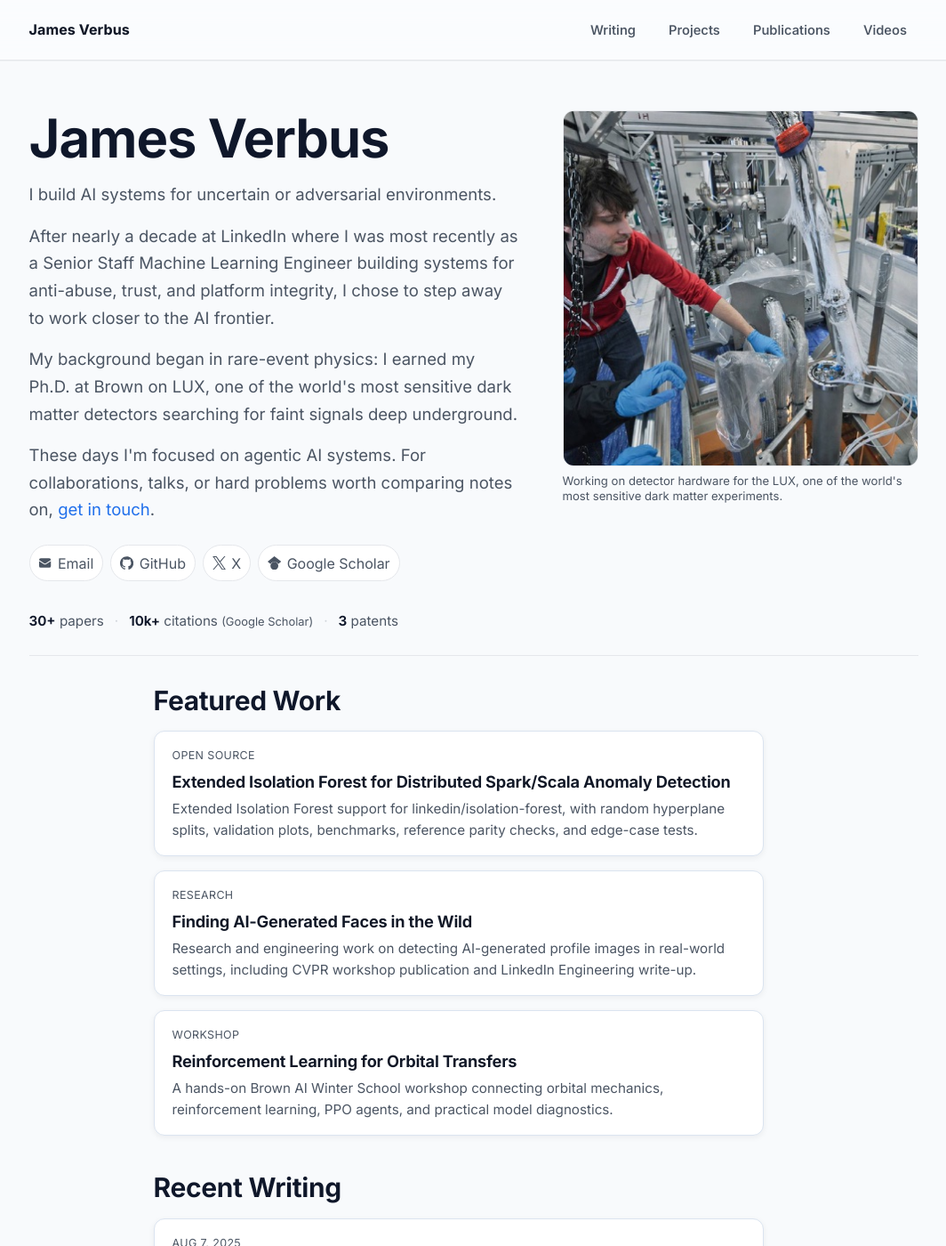
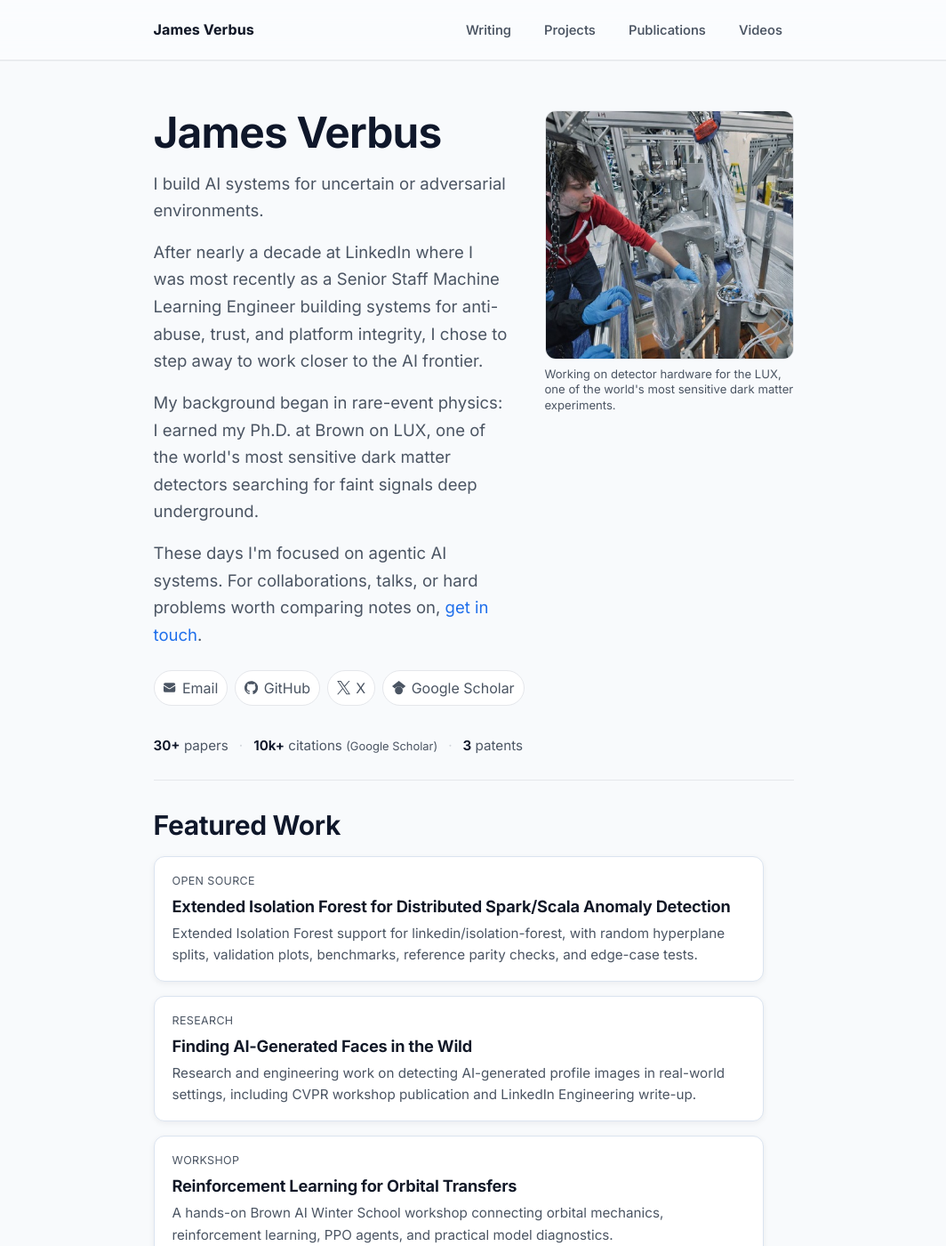
Before and after one commit to jverbus/jverbus.github.io, a Jekyll site: the page built from index.md, in a window 1280 px wide and 1400 px high. Shown: the whole window at 89% size, without its empty margins (100-1164 px from the left). Built offline with Jekyll 4.4.1, drawn with Linux system fonts in a browser that asks for light colours.

Commit message:
Unify the site on a single 720px container
Remove the home-only 1000px container so the nav, hero, sections,
and footer share one rail and nothing shifts between pages. The
two-column hero now fits within 720px: 280px photo column, contact
pills spanning full width, and a 3rem headline cap. Bump CSS
cache-buster to loop29.

Co-Authored-By: Claude Fable 5 <noreply@anthropic.com>

```diff
--- a/_includes/site/head.html
+++ b/_includes/site/head.html
@@ -164,6 +164,6 @@
   <link rel="icon" type="image/x-icon" href="{{ '/favicon.ico' | relative_url }}">
   <link rel="apple-touch-icon" sizes="180x180" href="{{ '/assets/images/apple-touch-icon.png' | relative_url }}">
   <link rel="preload" href="{{ '/assets/fonts/inter-latin-wght-normal.woff2' | relative_url }}" as="font" type="font/woff2" crossorigin>
-  <link href="{{ '/assets/css/modern.css' | relative_url | escape }}?v=loop28" rel="stylesheet" media="all">
+  <link href="{{ '/assets/css/modern.css' | relative_url | escape }}?v=loop29" rel="stylesheet" media="all">
   <link rel="alternate" type="application/atom+xml" title="{{ site.title | escape }}" href="{{ '/atom.xml' | absolute_url | escape }}">
 </head>
--- a/assets/css/modern.css
+++ b/assets/css/modern.css
@@ -64,7 +64,6 @@
   --space-12: 3rem;
 
   --max-content: 720px;
-  --max-home: 1000px;
   --max-readable: 68ch;
 }
 
@@ -673,29 +672,14 @@ h2.post-year-heading:first-of-type {
   margin-top: var(--space-2);
 }
 
-.page-home .unit-head-inner,
-.page-home .unit-body-inner,
-.page-home .unit-foot-inner {
-  max-width: calc(var(--max-home) + 2 * var(--space-4));
-}
-
-.page-home .entry-content {
-  max-width: var(--max-home);
-}
-
-.home-section {
-  max-width: var(--max-content);
-  margin-inline: auto;
-}
-
 .home-hero {
   display: grid;
-  grid-template-columns: minmax(0, 1fr) minmax(280px, 400px);
+  grid-template-columns: minmax(0, 1fr) 280px;
   grid-template-areas:
     "copy photo"
-    "contact photo"
+    "contact contact"
     "stats stats";
-  column-gap: var(--space-12);
+  column-gap: var(--space-10);
   row-gap: var(--space-6);
   align-items: start;
   padding: var(--space-6) 0 var(--space-6);
@@ -714,7 +698,7 @@ h2.post-year-heading:first-of-type {
 .home-hero h1 {
   max-width: 12.5em;
   margin: 0;
-  font-size: clamp(2.15rem, 5vw, 3.75rem);
+  font-size: clamp(2.15rem, 4.2vw, 3rem);
   line-height: 1.06;
   letter-spacing: -0.018em;
 }
```
